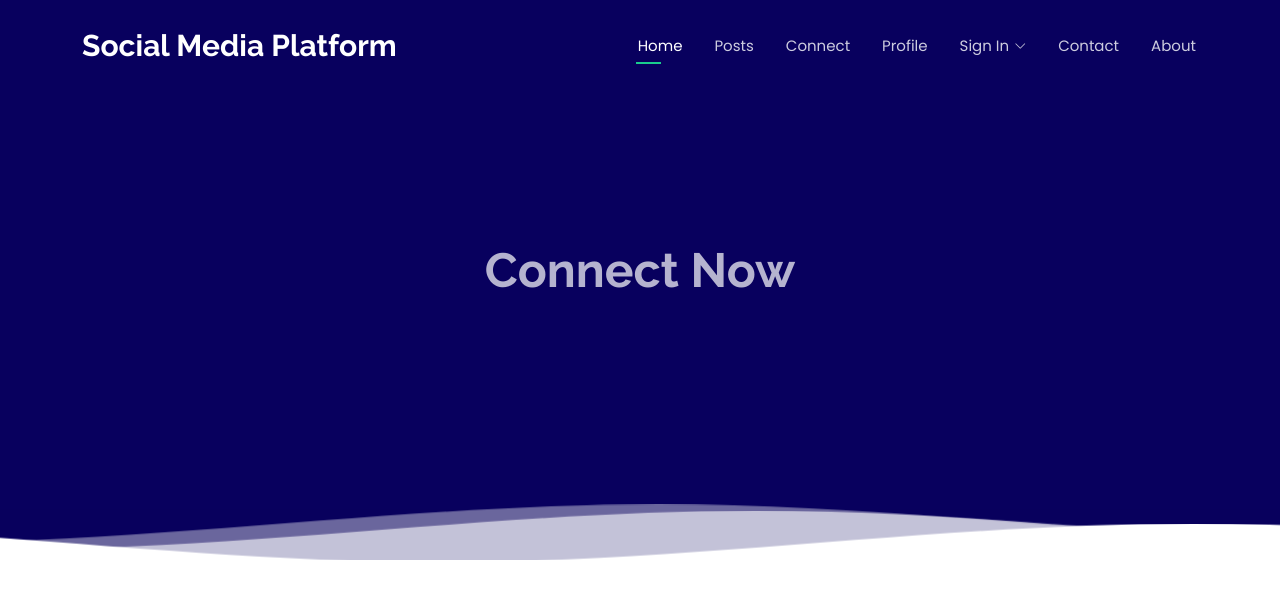
After one commit to SoyebAhmed5/SomeTime, a Flask app: page /connect in a window 1280 px wide. The commit adds this page. Shown: the top 599 px of the page. Run offline with Flask 3, Linux system fonts and the light colour scheme; some libraries are stand-ins or nearby versions.

Commit message:
Add Friends model and connect route; update templates for connection feature

```diff
--- a/socialmedia/app.py
+++ b/socialmedia/app.py
@@ -71,6 +71,13 @@ class Comments(db.Model):
     comment = db.Column(db.String(500))
     commentedBy = db.Column(db.String(100))
     commentedOn= db.Column(db.String(100))
+
+
+class Friends(db.Model):
+    friends_id = db.Column(db.Integer, primary_key=True)
+    user_id = db.Column(db.Integer)
+    requested_id = db.Column(db.Integer)
+    isAccepted = db.Column(db.String(10))
 
 
 @app.route("/")
@@ -212,5 +219,10 @@ def viewcomment(id):
     return render_template("comments.html", post=post)
 
 
+@app.route('/connect',methods=['GET','POST'])
+def connect():
+    return render_template("connect.html")
+
+
 if __name__ == "__main__":
     app.run(debug=True)
--- a/socialmedia/templates/auth.html
+++ b/socialmedia/templates/auth.html
@@ -95,6 +95,9 @@
         </div>
       </div>
 
+
+      {% block body %} {% endblock body %}
+
       <svg
         class="hero-waves"
         xmlns="http://www.w3.org/2000/svg"
--- /dev/null
+++ b/socialmedia/templates/connect.html
@@ -0,0 +1,10 @@
+{% extends "auth.html" %}
+{% block title %}Home {% endblock  title %}
+{% block forms %}
+ <h1 class="text-center">Connect Now</h1>
+{% endblock forms %}
+{% block body %}
+{% include 'messages.html' %}
+
+
+{% endblock body %}
```
